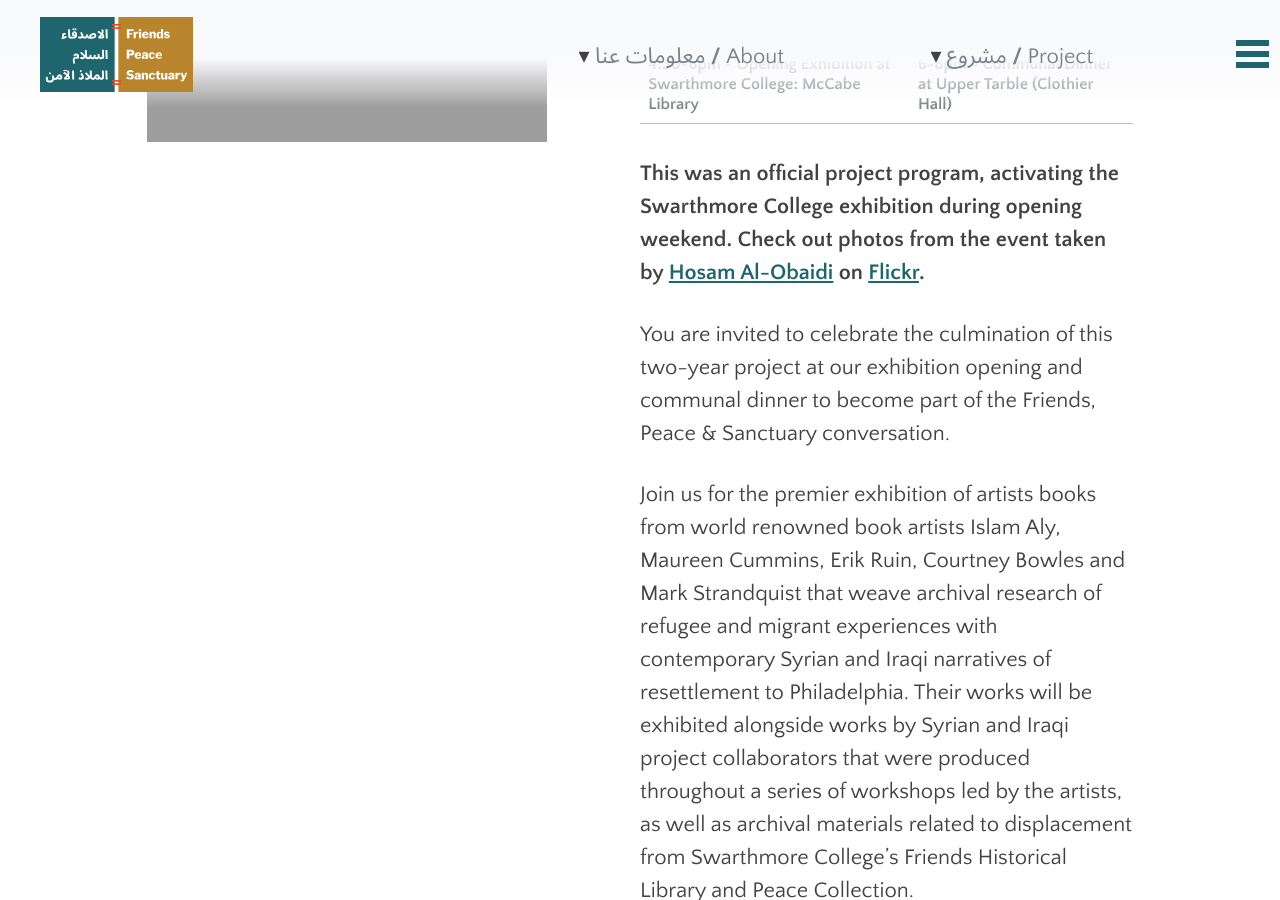
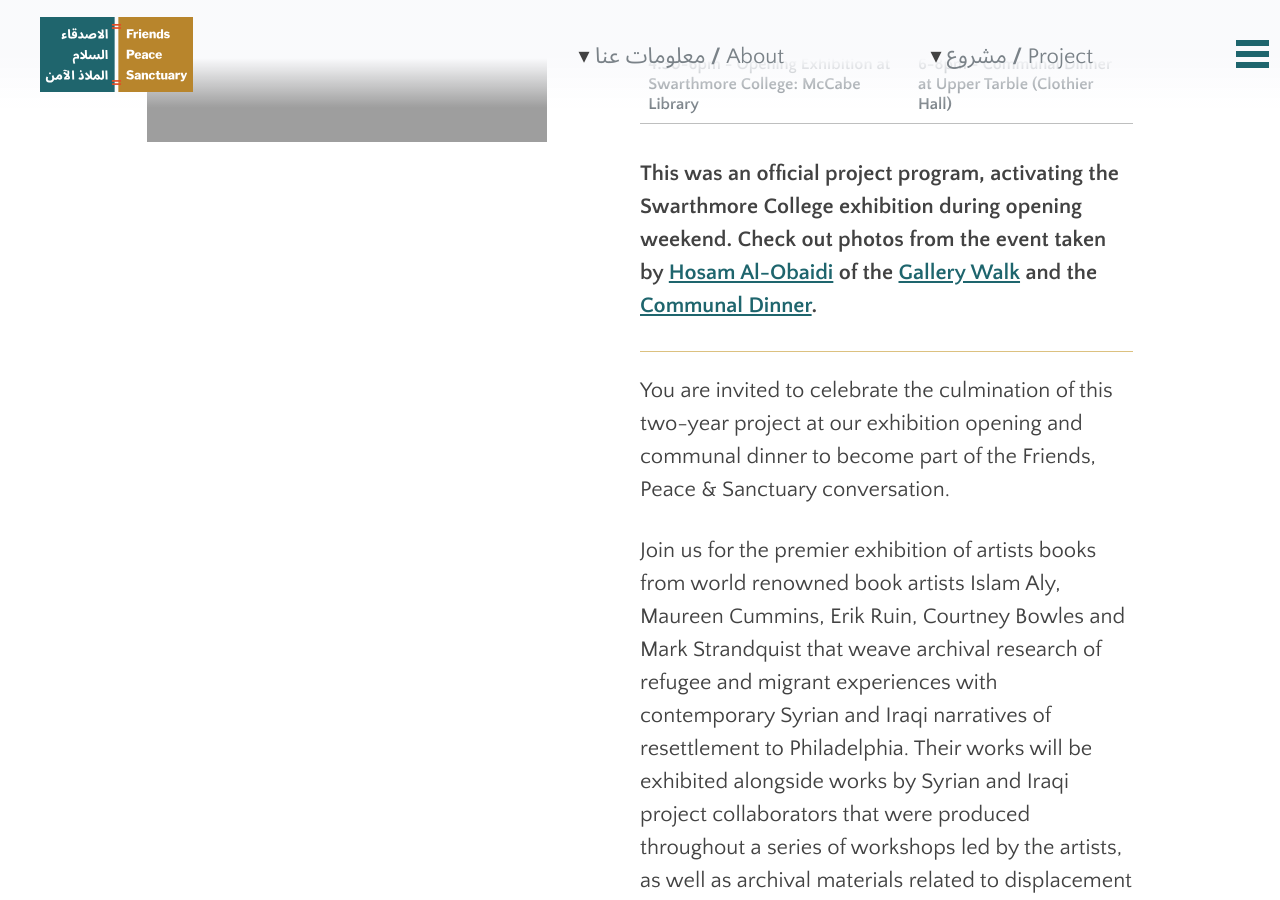
Before and after one commit to swat-ds/fps.swarthmore.edu, a Jekyll site: the page built from _posts/2019-02-21-community-dinner.md, in a window 1280 px wide and 900 px high, scrolled down 356 px. Built offline with Jekyll 4.4.1, drawn with Linux system fonts in a browser that asks for light colours.

Commit message:
Update 2019-02-21-community-dinner.md

```diff
--- a/_posts/2019-02-21-community-dinner.md
+++ b/_posts/2019-02-21-community-dinner.md
@@ -37,7 +37,11 @@ tags:
   - 'artist:Roula Al Jabi'
   - 'artist:Samah AlKasab'
 ---
-**This was an official project program, activating the Swarthmore College exhibition during opening weekend. Check out photos from the event taken by [Hosam Al-Obaidi](https://www.facebook.com/Say-Cheese-106758220748744/) on [Flickr](https://www.flickr.com/gp/154354320@N05/xYi8Ni).**
+**This was an official project program, activating the Swarthmore College exhibition during opening weekend. Check out photos from the event taken by [Hosam Al-Obaidi](https://www.facebook.com/Say-Cheese-106758220748744/) of the [Gallery Walk](https://www.flickr.com/gp/154354320@N05/5G2086) and the [Communal Dinner](https://www.flickr.com/gp/154354320@N05/xYi8Ni).**
+
+
+<hr/>
+
 
 You are invited to celebrate the culmination of this two-year project at our exhibition opening and communal dinner to become part of the Friends, Peace & Sanctuary conversation.
 
```
